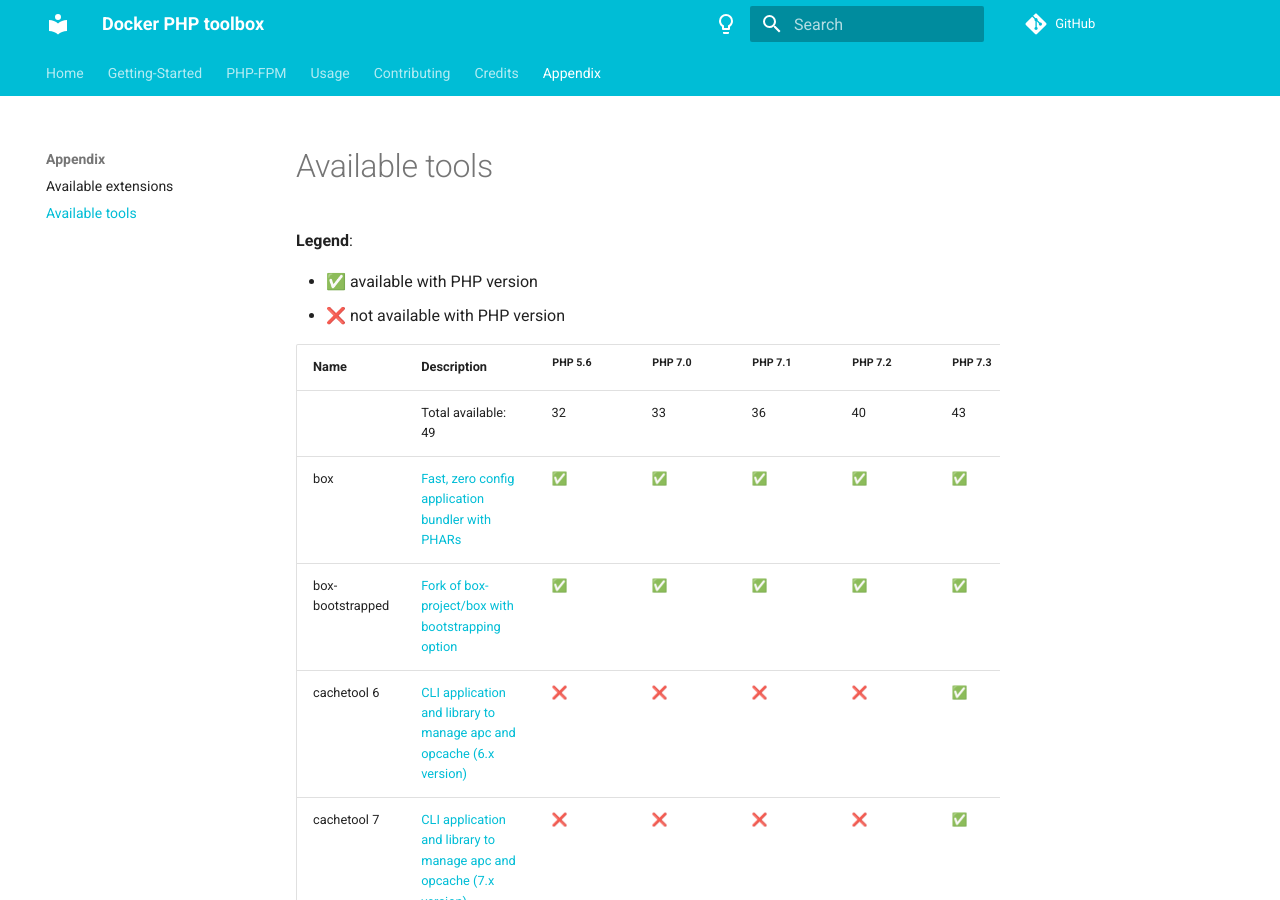
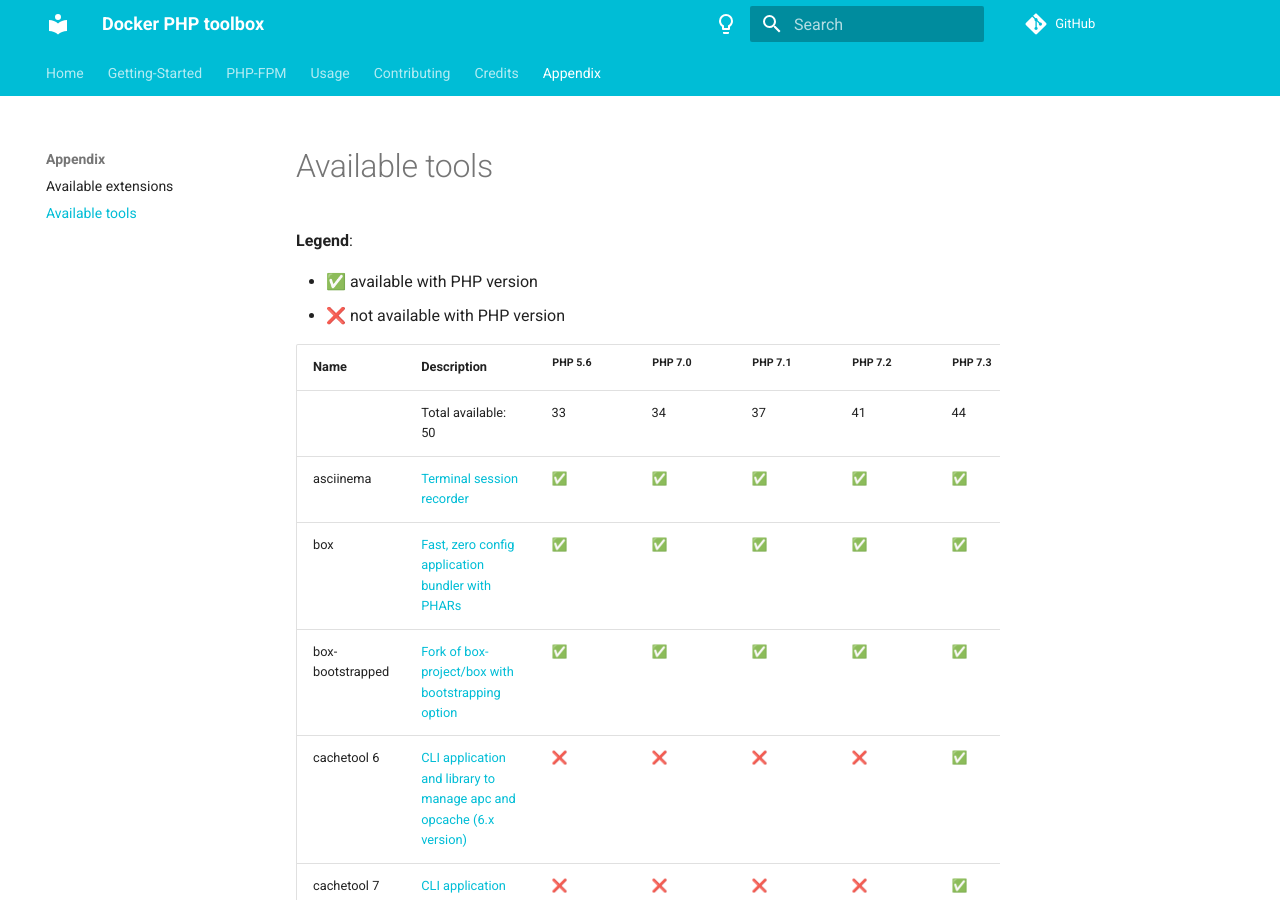
Before and after one commit to llaville/docker-php-toolbox, an MkDocs documentation site: the page built from docs/appendix/tools.md, in a window 1280 px wide and 900 px high. Built offline with MkDocs 1.6.1 and Material for MkDocs 9.7.7, drawn with Linux system fonts in a browser that asks for light colours; comment, search, counter and statistics services are not loaded.

Commit message:
add support to asciinema

```diff
--- a/docs/appendix/tools.md
+++ b/docs/appendix/tools.md
@@ -9,7 +9,8 @@
 <!-- MARKDOWN-TABLE:START -->
 | Name | Description | <sup>PHP 5.6</sup> | <sup>PHP 7.0</sup> | <sup>PHP 7.1</sup> | <sup>PHP 7.2</sup> | <sup>PHP 7.3</sup> | <sup>PHP 7.4</sup> | <sup>PHP 8.0</sup> | <sup>PHP 8.1</sup> |
 | :--- | :---------- | :------ | :------ | :------ | :------ | :------ | :------ | :------ | :------ |
-| | Total available: 49 | 32 | 33 | 36 | 40 | 43 | 42 | 43 | 37 |
+| | Total available: 50 | 33 | 34 | 37 | 41 | 44 | 43 | 44 | 38 |
+| asciinema | [Terminal session recorder](https://github.com/asciinema/asciinema) | &#x2705; | &#x2705; | &#x2705; | &#x2705; | &#x2705; | &#x2705; | &#x2705; | &#x2705; |
 | box | [Fast, zero config application bundler with PHARs](https://github.com/box-project/box) | &#x2705; | &#x2705; | &#x2705; | &#x2705; | &#x2705; | &#x2705; | &#x2705; | &#x2705; |
 | box-bootstrapped | [Fork of box-project/box with bootstrapping option](https://github.com/llaville/box) | &#x2705; | &#x2705; | &#x2705; | &#x2705; | &#x2705; | &#x2705; | &#x2705; | &#x2705; |
 | cachetool 6 | [CLI application and library to manage apc and opcache (6.x version)](https://github.com/gordalina/cachetool) | &#x274C; | &#x274C; | &#x274C; | &#x274C; | &#x2705; | &#x2705; | &#x2705; | &#x2705; |
```
Also changed, not shown: ROADMAP.md (+2 -1 lines), 1 other file.
